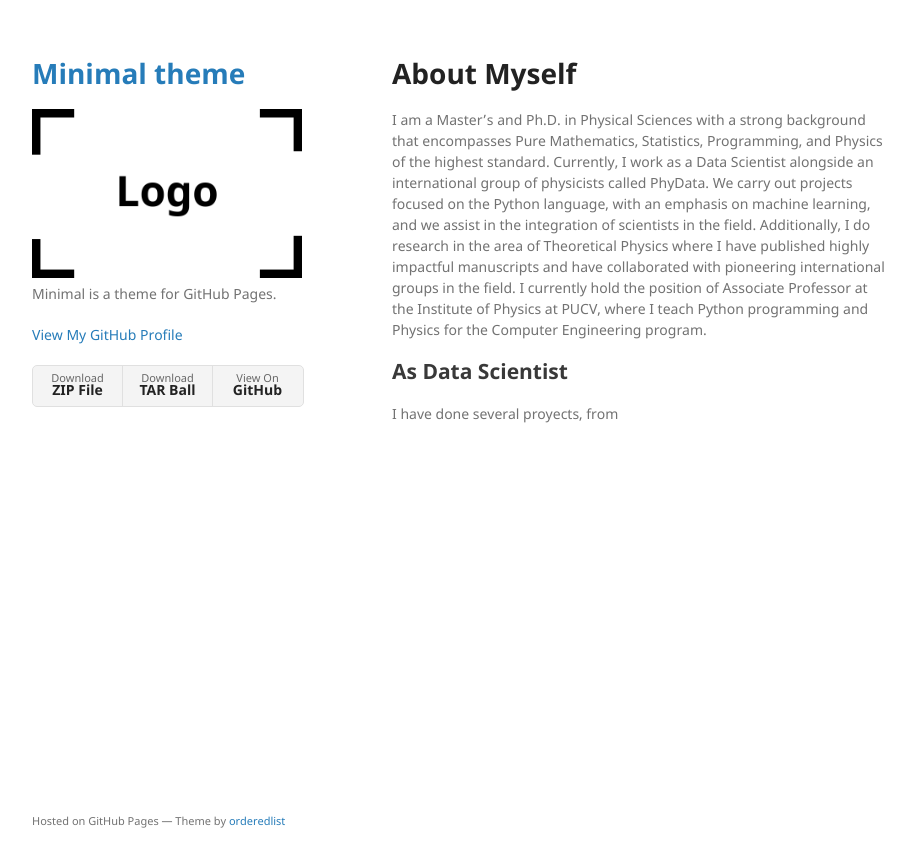
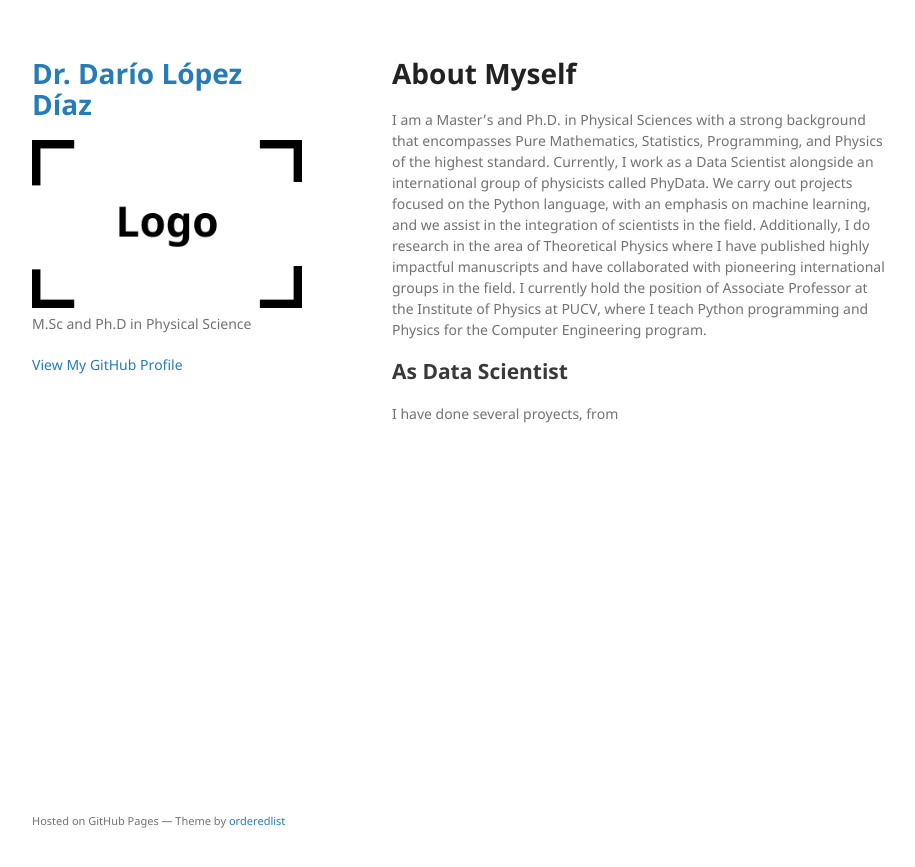
Before and after one commit to dariolopezd/dariolopezd.github.io, a Jekyll site: the page built from index.md, in a window 1280 px wide. Shown: the top 867 px of the page, without its empty margins (178-1093 px from the left). Built offline with Jekyll 4.4.1, drawn with Linux system fonts in a browser that asks for light colours; our own code applies the rules of GitHub Pages for plain Markdown files.

Commit message:
Update _config.yml

```diff
--- a/_config.yml
+++ b/_config.yml
@@ -1,6 +1,6 @@
-title: Minimal theme
+title: Dr. Darío López Díaz
 logo: /assets/img/logo.png
-description: Minimal is a theme for GitHub Pages.
-show_downloads: true
+description: M.Sc and Ph.D in Physical Science
+show_downloads: false
 google_analytics:
 theme: jekyll-theme-minimal
```
